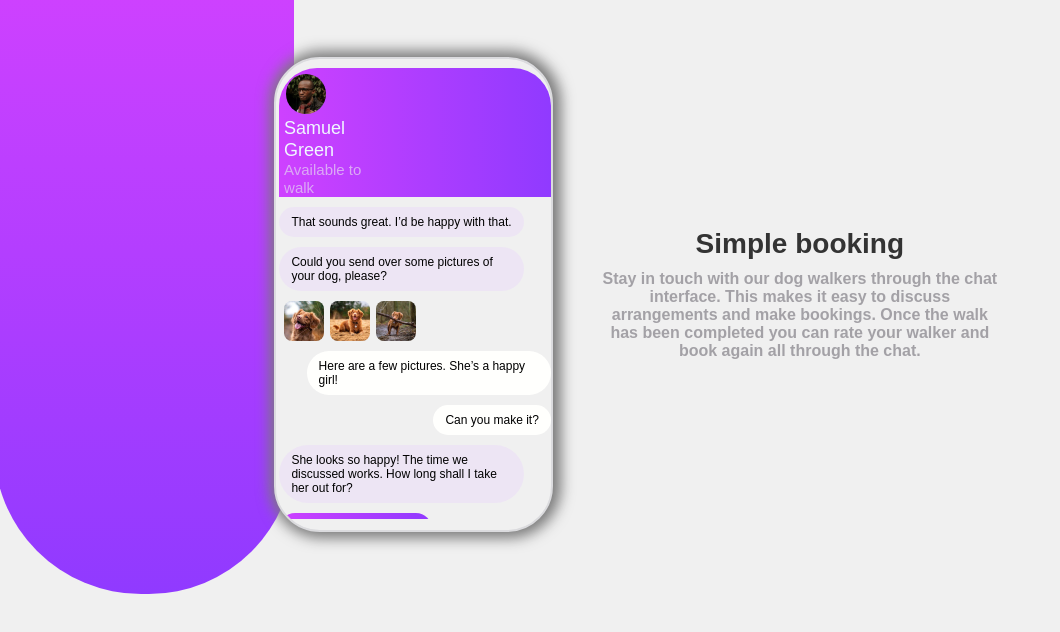
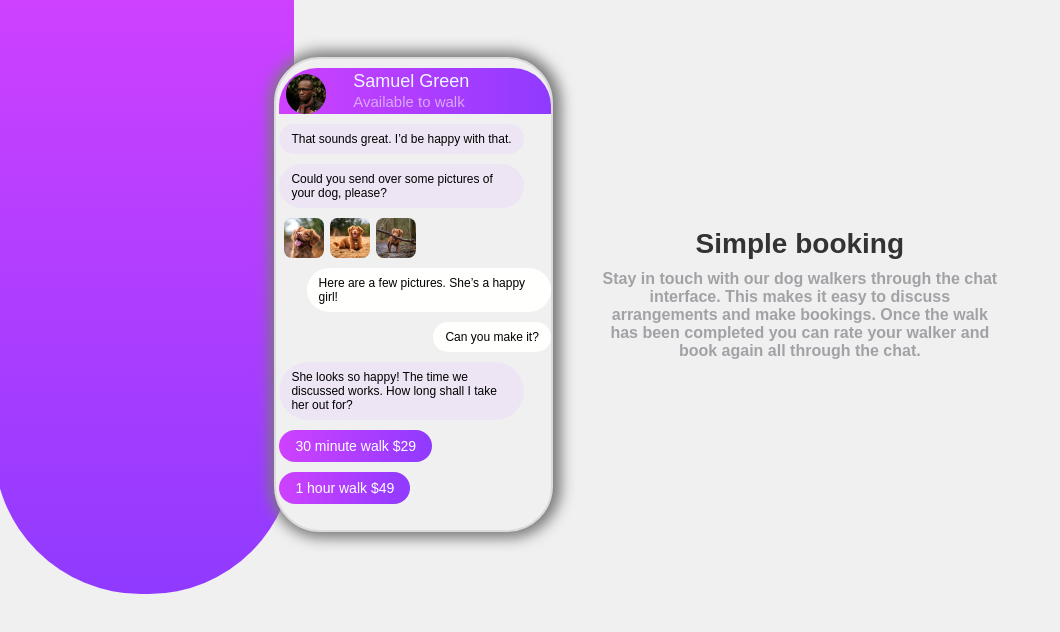
Before and after one commit to osama2111/Doggy_chat_app, a plain HTML site: page index.html in a window 1280 px wide. Shown: the whole page, without its empty margins (0-1060 px from the left). Drawn offline with Linux system fonts and the light colour scheme.

Commit message:
index.html

```diff
--- a/index.html
+++ b/index.html
@@ -15,14 +15,12 @@
         </div>
         <div class="mobile">
             <div class="upper">
-                <div class="profile">
-                    <img class="avatar" src="avatar.jpg" alt="avatar">
-                    <div class="nb">
-                        <p class="name">Samuel Green</p>
-                        <p class="bio">Available to walk</p>
-                    </div>
+                <img class="avatar" src="avatar.jpg" alt="avatar">
+                <div class="nb">
+                    <p class="name">Samuel Green</p>
+                    <p class="bio">Available to walk</p>
+                </div>
 
-                </div>
             </div>
             <div class="massages">
 
```
